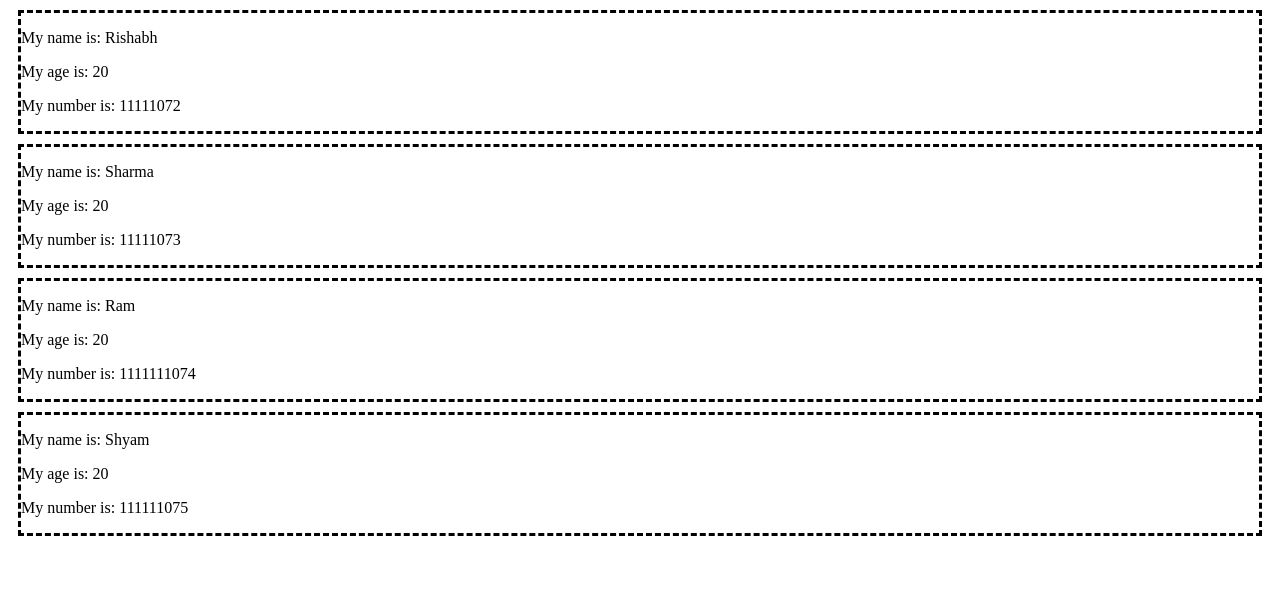
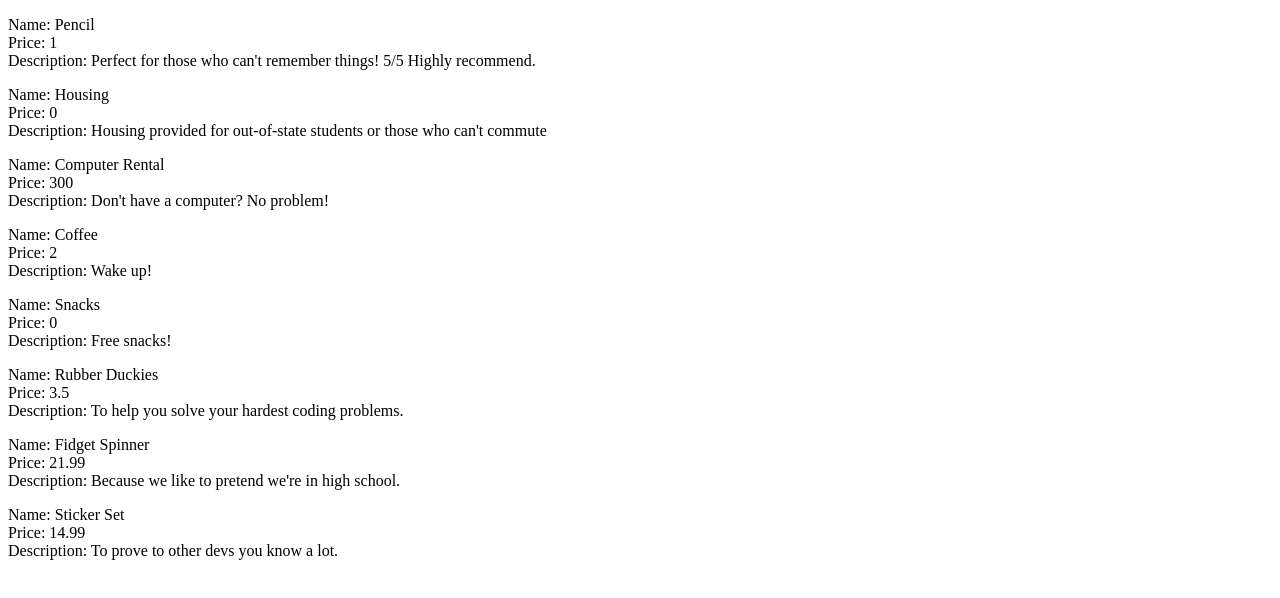
Before and after one commit to riddletom76/Learning, a React (Create React App) app in the folder React/hello-world/: page / in a window 1280 px wide. Shown: the top 598 px of the page. Built offline with nearby package versions, Linux system fonts and the light colour scheme.

Commit message:
product list

```diff
--- a/React/hello-world/src/App.js
+++ b/React/hello-world/src/App.js
@@ -1,10 +1,15 @@
 import React from 'react';
 import BasicTodo from './components/BasicTodo';
 import ContactInfo from './components/ContactInfo';
+import QuestionAnswer from './components/QuestionAnswer';
+import products from './components/vsSchoolProducts';
+import Product from './components/Product';
+
 function App() {
+  const productArray = products.map(item => <Product key={item.id} name={item.name} price={item.price} description={item.description} />);
   return (
     <div>
-      <ContactInfo />
+      {productArray}
     </div>
   );
 }
--- /dev/null
+++ b/React/hello-world/src/components/Product.js
@@ -0,0 +1,16 @@
+import React from 'react';
+
+function Product(props){
+    return (
+        <div>
+            <p>Name: {props.name}
+            <br />
+            Price: {props.price}
+            <br />
+            Description: {props.description}
+            </p>
+        </div>
+    )
+}
+
+export default Product
--- /dev/null
+++ b/React/hello-world/src/components/QuestionAnswer.js
@@ -0,0 +1,17 @@
+import React from 'react';
+
+function QuestionAnswer(props){
+    return(
+        <div>
+            <p>
+    {props.question ? <div>
+        Question: {props.question}
+    </div> : <div></div>}
+                <br />
+                Answer: {props.answer}
+            </p>
+        </div>
+    );
+}
+
+export default QuestionAnswer;
--- /dev/null
+++ b/React/hello-world/src/components/vsSchoolProducts.js
@@ -0,0 +1,52 @@
+const products = [
+    {
+        id: "1",
+        name: "Pencil",
+        price: 1,
+        description: "Perfect for those who can't remember things! 5/5 Highly recommend."
+    },
+    {
+        id: "2",
+        name: "Housing",
+        price: 0,
+        description: "Housing provided for out-of-state students or those who can't commute"
+    },
+    {
+        id: "3",
+        name: "Computer Rental",
+        price: 300,
+        description: "Don't have a computer? No problem!"
+    },
+    {
+        id: "4",
+        name: "Coffee",
+        price: 2,
+        description: "Wake up!"
+    },
+    {
+        id: "5",
+        name: "Snacks",
+        price: 0,
+        description: "Free snacks!"
+    },
+    {
+        id: "6",
+        name: "Rubber Duckies",
+        price: 3.50,
+        description: "To help you solve your hardest coding problems."
+    },
+    {
+        id: "7",
+        name: "Fidget Spinner",
+        price: 21.99,
+        description: "Because we like to pretend we're in high school."
+    },
+    {
+        id: "8",
+        name: "Sticker Set",
+        price: 14.99,
+        description: "To prove to other devs you know a lot."
+    }
+]
+
+export default products
```
